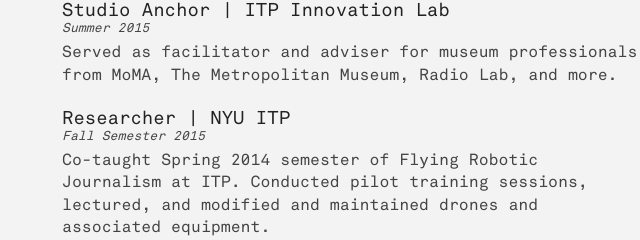
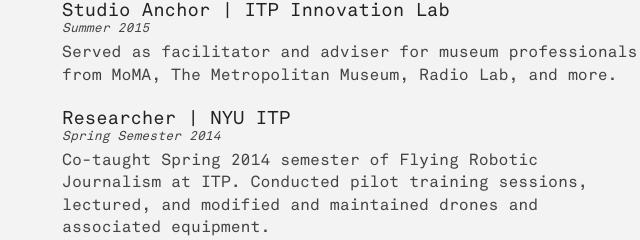
Before and after one commit to vwls/vwls.github.io, a plain HTML site: page index.html in a window 1280 px wide. Shown: the part 1194-1434 px from the top of the page, 362-1002 px from the left. Drawn offline with Linux system fonts and the light colour scheme.

Commit message:
fixing date typo

```diff
--- a/index.html
+++ b/index.html
@@ -116,7 +116,7 @@
 
 						<article>
 							<h2>Researcher | NYU ITP</h2>
-							<p class="subDetails">Fall Semester 2015</p>
+							<p class="subDetails">Spring Semester 2014</p>
 							<p>Co-taught Spring 2014 semester of Flying Robotic Journalism at ITP. Conducted pilot training sessions, lectured, and modified and maintained drones and associated equipment.</p>
 						</article>
 
```
